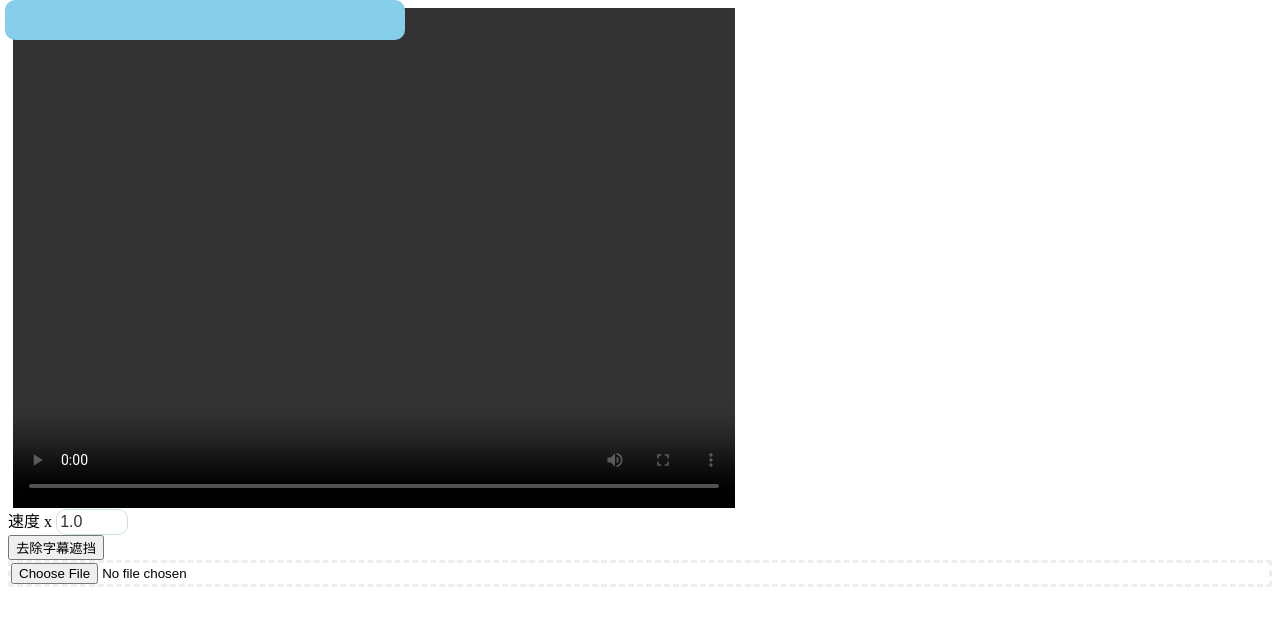
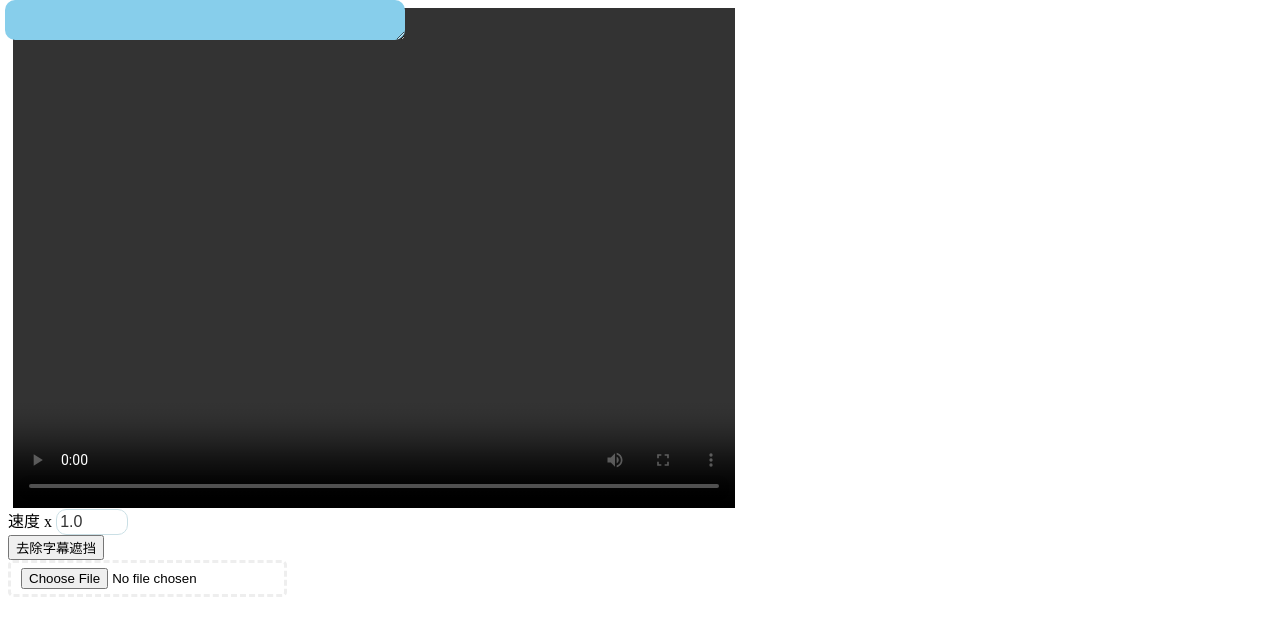
Before and after one commit to AaronWrdo/Bolt, a plain HTML site: page index.html in a window 1280 px wide. Both pictures are taken after a click on the button "添加字幕遮挡". Drawn offline with Linux system fonts and the light colour scheme.

Commit message:
feat: (temp) add resizible feature for ShieldBar

```diff
--- a/index.html
+++ b/index.html
@@ -42,15 +42,17 @@
                         margin: 0 5px;
                 }
 
+                .container .shield-container {
+                        position: absolute;
+                }
+
                 .container .shield {
                         background-color: skyblue;
                         width: 400px;
                         height: 40px;
                         border-radius: 10px;
-                }
-
-                .container .shield-container {
-                        position: absolute;
+                        resize: both;
+                        overflow: auto;
                 }
 
                 /*
@@ -115,14 +117,15 @@
                 }
 
                 .file-choser {
+                        display: inline-block;
                         border: 3px #eee dashed;
-                        border-radius: 3px;
+                        border-radius: 5px;
                 }
                 .file-choser:hover {
                         border: 3px skyblue dashed;
                 }
                 .file-choser .file {
-                        /* visibility: collapse; */
+                        padding: 5px 10px;
                 }
         </style>
 </html>
```
